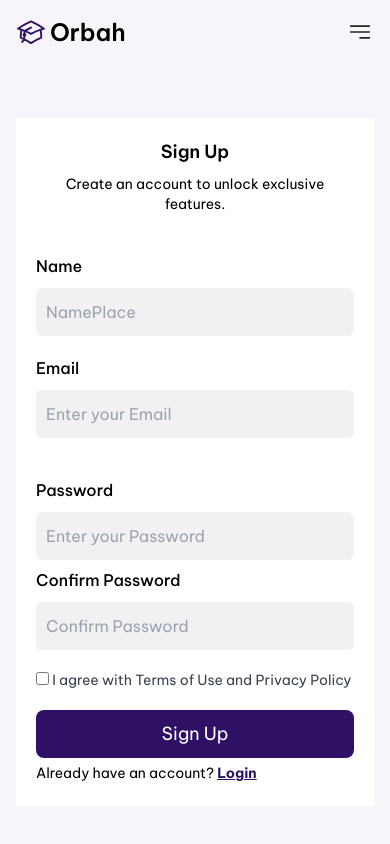
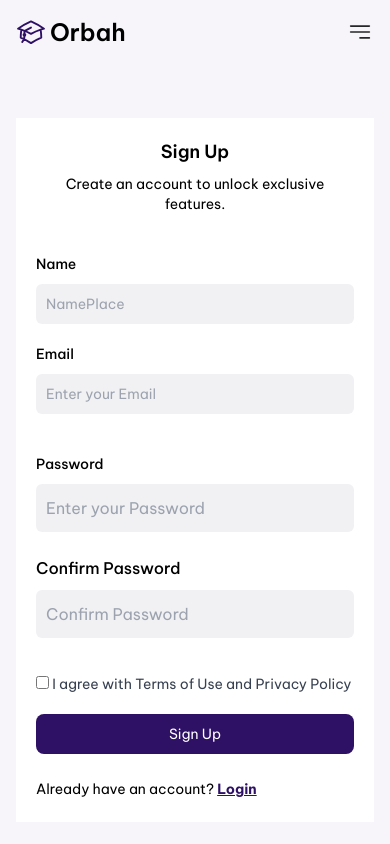
Before and after one commit to haneenhariri/Grad-project, a React (Vite) app: page /auth/1 in a window 390 px wide. Shown: the top 844 px of the page. Built offline with nearby package versions, Linux system fonts and the light colour scheme.

Commit message:
test and edit login reset pass done

```diff
--- a/src/components/Login/Login.tsx
+++ b/src/components/Login/Login.tsx
@@ -21,7 +21,7 @@ export default function Login({ btn }: logbtn) {
   const mutation = useMutation({
     mutationFn: login,
     onSuccess: (data) => {
-      showToast('User signed up successfully!', 'success');
+      showToast('User Login successfully!', 'success');
       console.log("API Response:", data);
       if (data.data.token) {
         setSecureCookie("token", data.data.token);
@@ -34,7 +34,7 @@ export default function Login({ btn }: logbtn) {
     },
     onError: (error: AxiosError<{ message?: string }>) => {
       console.error("Login Error:", error.response?.data);
-      alert(error.response?.data?.message || "حدث خطأ أثناء تسجيل الدخول");
+      showToast(`'Login Error'`, 'error');
     },
   });
 
@@ -69,7 +69,7 @@ export default function Login({ btn }: logbtn) {
       <button  type="button" className="block text-right md:text-base text-sm font-normal text-gray-700 mb-5" onClick={() => setShowPopup(true)}>
         {t("ForgotPassword")}
       </button>
-      <button type="submit" className="w-full text-white lg:py-4.5 lg:px-5 p-2.5 rounded-lg bg-violet-950">
+      <button type="submit" className="w-full md:text-base text-sm text-white lg:py-4.5 lg:px-5 p-2.5 rounded-lg bg-violet-950">
         {t(btn)}
       </button>
     </form>
--- a/src/components/Popup/ResetPasswor.tsx
+++ b/src/components/Popup/ResetPasswor.tsx
@@ -2,11 +2,13 @@ import { useState } from "react";
 import Button from "../../Ui/Button/Button";
 import { useMutation } from "@tanstack/react-query";
 import { forgotPassword, resetPassword } from "../../services/forgotPassword";
+import { showToast } from "../../utils/toast";
 
 
 export default function ResetPasswor() {
     const [step, setStep] = useState(1);
     const [email, setEmail] = useState("");
+    const [showPopup,setShowPopup] = useState(true)
     const [verificationCode, setVerificationCode] = useState("");
     const [newPassword, setNewPassword] = useState("");
     const [confirmPassword, setConfirmPassword] = useState("");
@@ -21,6 +23,7 @@ export default function ResetPasswor() {
           onError: (error: any) =>
           {
             console.error("Login Error:", error.response?.data);
+            showToast('Login Error', 'error');
           }
         }
       )
@@ -32,18 +35,19 @@ export default function ResetPasswor() {
           mutationFn: resetPassword,
           onSuccess: (data) =>
           {
-            alert(data.message);
-
+            showToast(`${data.message}`, 'success');
+            setShowPopup(false)
           },
           onError: (error: any) => {
             console.error("Reset Password Error:", error.response?.data);
-            alert("Failed to reset password.");
+            showToast('Failed to reset password.', 'error');
           },
         }
       )
       const handlePasswordReset = () => {
         if (newPassword !== confirmPassword) {
-          alert("Passwords do not match!");
+          showToast('Passwords do not match!', 'error');
+
           return;
         }
 
@@ -57,18 +61,18 @@ export default function ResetPasswor() {
       }
 
   return (
-    <div className='fixed top-0 left-0 w-full h-full flex items-center justify-center bg-black/50'>
+    <div className={`${showPopup == true ? 'block' : 'hidden' } fixed top-0 left-0 w-full h-full flex items-center justify-center bg-black/50`}>
         <form  onSubmit={(e) => {
-        e.preventDefault();}} className="bg-white w-max  rounded-md shadow-md md:p-10 p-5  flex flex-col justify-around  gap-5">
-        <h2 className="sm:text-3xl text-lg font-bold text-violet-950">Reset Password</h2>
+        e.preventDefault();}} className="bg-white w-max  rounded-md shadow-md md:p-10 p-2.5  flex flex-col justify-around  gap-5">
+        <h2 className="md:text-3xl sm:text-lg text-sm font-bold text-violet-950">Reset Password</h2>
         {step === 1 && (
           <>
             <div>
-            <label className="mb-2.5 font-medium text-base block" htmlFor="">
+            <label className="mb-2.5 font-medium md:text-3xl sm:text-lg text-sm   block" htmlFor="">
               Email
             </label>
             <input
-                className="bg-White/95 p-3  w-72 rounded-md border sm:text-base text-sm placeholder:sm:text-base placeholder:text-sm border-violet-950"
+                className="bg-White/95 p-3  md:w-72 w-[240px] rounded-md border sm:text-base text-sm placeholder:sm:text-base placeholder:text-sm border-violet-950"
                 type="email"
                 placeholder="Enter your email"
                 value={email}
--- a/src/components/SignUp/SignUp.tsx
+++ b/src/components/SignUp/SignUp.tsx
@@ -27,7 +27,7 @@ export default function SignUp({btn} : logbtn) {
         },
         onError: (error: AxiosError<{ message?: string }>) => {
           console.error("Login Error:", error.response?.data);
-          showToast('Login Error', 'error');
+          showToast('signup Error', 'error');
         },
       });
     const send = (e : React.FormEvent) => {
@@ -36,17 +36,17 @@ export default function SignUp({btn} : logbtn) {
       };
   return (
     <form className="md:mb-6 " onSubmit={send}>
-      <label className='mb-2.5 font-medium text-base block' htmlFor="name">{t("Name")}</label>
+      <label className='mb-2.5 font-medium  md:text-base text-sm block' htmlFor="name">{t("Name")}</label>
       <input
-        className="w-full mb-5 lg:p-5 p-2.5 placeholder:text-base bg-White/95 rounded-md"
+        className="w-full mb-5 lg:p-5 p-2.5 placeholder: md:text-base text-sm bg-White/95 rounded-md"
         placeholder={t("NamePlace")}
         type="text"
         defaultValue={formData.name}
         onChange={(e) => setFormData( {...formData, name: e.target.value})}
       />
-      <label className='mb-2.5 font-medium text-base block' htmlFor="email">{t("Email")}</label>
+      <label className='mb-2.5 font-medium  md:text-base text-sm block' htmlFor="email">{t("Email")}</label>
       <input
-        className="w-full mb-5 lg:p-5 p-2.5 placeholder:text-base bg-White/95 rounded-md"
+        className="w-full mb-5 lg:p-5 p-2.5 placeholder: md:text-base text-sm bg-White/95 rounded-md"
         placeholder={t("EmailPlace")}
         type="email"
         defaultValue={formData.email}
@@ -55,12 +55,12 @@ export default function SignUp({btn} : logbtn) {
 
       <div className=" my-5 flex lg:flex-row flex-col gap-2">
       <div>
-      <label className='mb-2.5 font-medium text-base block' htmlFor="">{t("Password")}</label>
+      <label className='mb-2.5 font-medium  md:text-base text-sm block' htmlFor="">{t("Password")}</label>
       <input defaultValue={formData.password}
       onChange={(e) => setFormData({...formData, password:e.target.value})}
       className=" w-full lg:p-5 p-2.5 placeholder:text-base bg-White/95 rounded-md" placeholder={t("PasswordPlace")} type="text" />
       </div>
-      <div>
+      <div className="md:my-0 my-4">
       <label className='mb-2.5 font-medium text-base block' htmlFor="">Confirm Password</label>
         <input
         defaultValue={formData.password_confirmation}
@@ -69,7 +69,7 @@ export default function SignUp({btn} : logbtn) {
       </div>
       </div>
       <p className="block  text-sm font-normal text-gray-700 mb-5" > <input type="checkbox" name="" id="" /> {t("I agree with Terms of Use and Privacy Policy")}</p>
-      <button className="w-full text-white lg:py-4.5 lg:px-5 p-2.5 rounded-lg bg-violet-950">{t(btn)}</button>
+      <button className="w-full text-white lg:py-4.5 lg:px-5 p-2.5 md:text-base text-sm md:mb-0 mb-5 rounded-lg bg-violet-950">{t(btn)}</button>
     </form>
   )
 }
```
